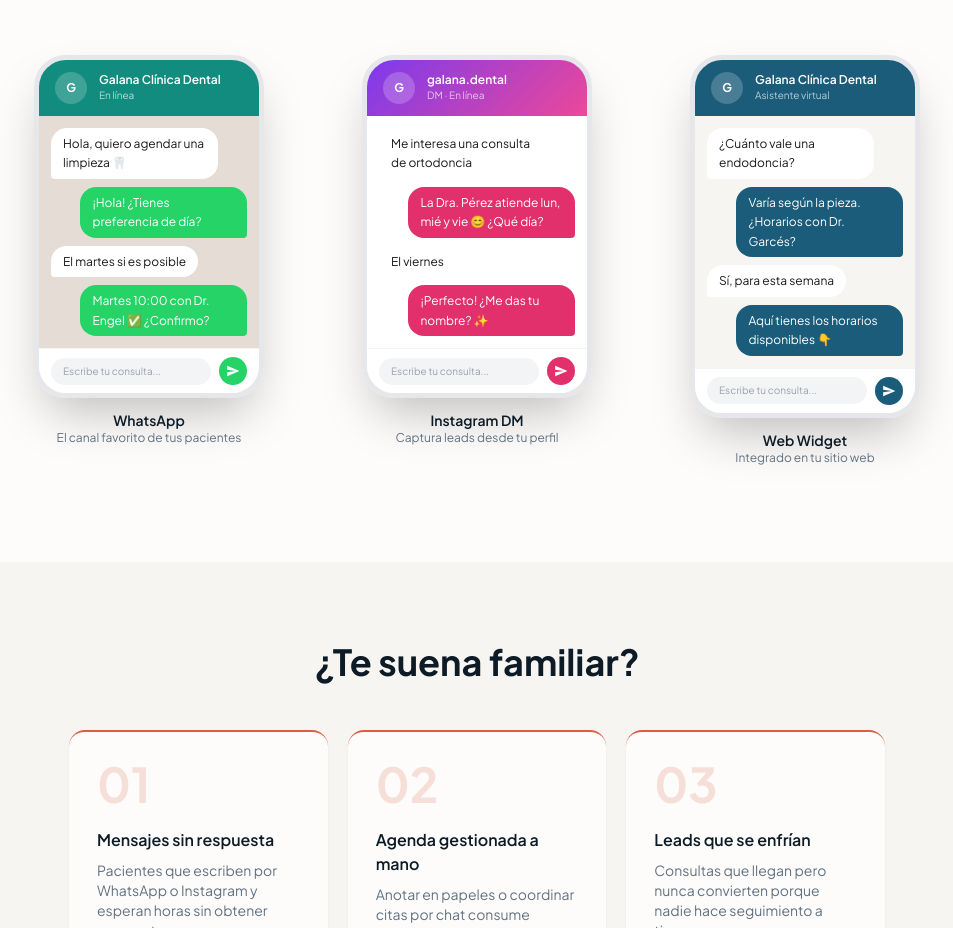
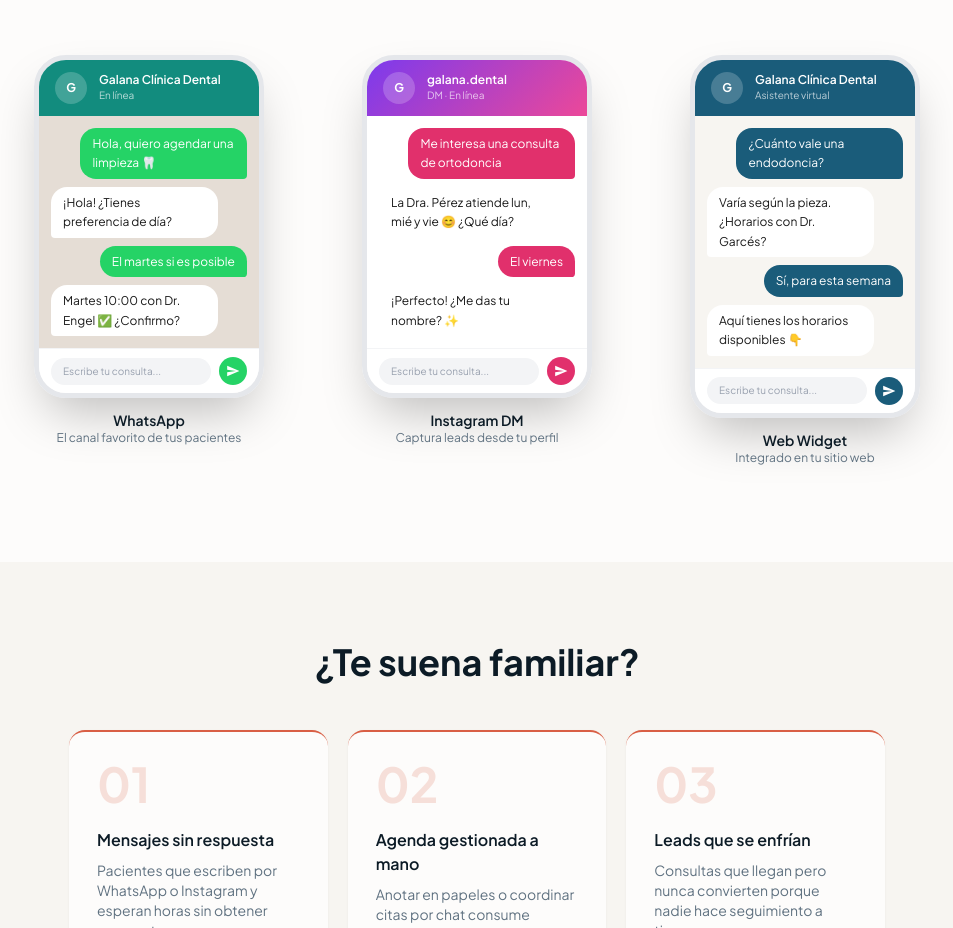
Before and after one commit to Juanaranda/molaris-ai, a Next.js app in the folder frontend/: page / in a window 1280 px wide. Shown: the part 2720-3648 px from the top of the page, without its empty margins (163-1116 px from the left). Built offline with nearby package versions, Linux system fonts and the light colour scheme.

Commit message:
fix: mensajes del chat mockup — paciente derecha, bot izquierda

```diff
--- a/frontend/app/page.tsx
+++ b/frontend/app/page.tsx
@@ -183,11 +183,11 @@
         </div>
         <div className="px-3 py-3 space-y-2 min-h-[200px]" style={{ backgroundColor: inputBg }}>
           {messages.map((m, i) => (
-            <div key={i} className={`flex ${m.from === "user" ? "justify-start" : "justify-end"}`}>
+            <div key={i} className={`flex ${m.from === "user" ? "justify-end" : "justify-start"}`}>
               <div className="max-w-[85%] px-3 py-1.5 rounded-2xl text-xs leading-relaxed"
                 style={m.from === "user"
-                  ? { background: "#fff", color: "#1a1a1a", borderRadius: "16px 16px 16px 4px" }
-                  : { background: sendBg, color: "#fff", borderRadius: "16px 16px 4px 16px" }}>
+                  ? { background: sendBg, color: "#fff", borderRadius: "16px 16px 4px 16px" }
+                  : { background: "#fff", color: "#1a1a1a", borderRadius: "16px 16px 16px 4px" }}>
                 {m.text}
               </div>
             </div>
```
